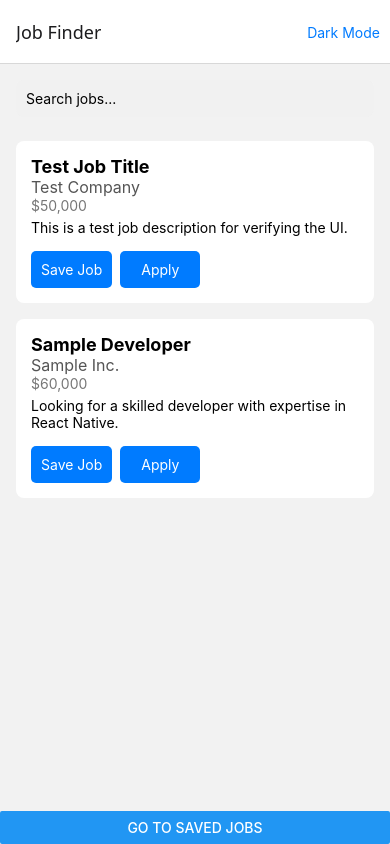
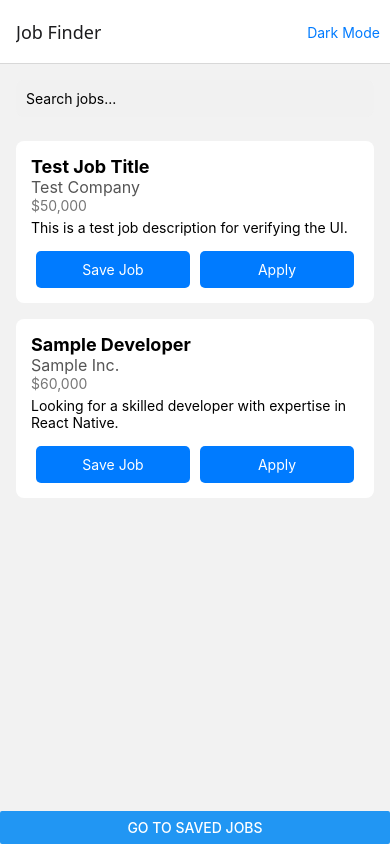
Before and after one commit to Seiyuu2/Job-finder-midterm, a React Native app: screen /JobFinderScreen in a window 390 px wide. Built offline with nearby package versions, Linux system fonts and the light colour scheme.

Commit message:
RESTORED OG

```diff
--- a/components/JobCard.tsx
+++ b/components/JobCard.tsx
@@ -5,29 +5,19 @@ import { Job } from '../api/jobApi';
 
 type JobCardProps = {
   job: Job;
-  onSave?: (job: Job) => void;
-  onApply?: (job: Job) => void;
-  onRemove?: (job: Job) => void; // <- NEW
-  saved?: boolean;
+  onSave: (job: Job) => void;
+  onApply: (job: Job) => void;
+  saved: boolean;
 };
 
-const JobCard: React.FC<JobCardProps> = ({
-  job,
-  onSave,
-  onApply,
-  onRemove,
-  saved = false,
-}) => {
+const JobCard: React.FC<JobCardProps> = ({ job, onSave, onApply, saved }) => {
   return (
     <View style={styles.card}>
       <Text style={styles.title}>{job.title}</Text>
       <Text style={styles.company}>{job.companyName}</Text>
       {job.salary && <Text style={styles.salary}>{job.salary}</Text>}
       {job.description && <Text style={styles.description}>{job.description}</Text>}
-
       <View style={styles.buttonContainer}>
-        {/* If onSave is provided, show a Save or Saved button */}
-        {onSave && (
         <TouchableOpacity
           style={[styles.button, saved && styles.savedButton]}
           onPress={() => onSave(job)}
@@ -35,24 +25,9 @@ const JobCard: React.FC<JobCardProps> = ({
         >
           <Text style={styles.buttonText}>{saved ? 'Saved' : 'Save Job'}</Text>
         </TouchableOpacity>
-        )}
-
-        {/* If onApply is provided, show an Apply button */}
-        {onApply && (
         <TouchableOpacity style={styles.button} onPress={() => onApply(job)}>
           <Text style={styles.buttonText}>Apply</Text>
         </TouchableOpacity>
-        )}
-
-        {/* If onRemove is provided, show a Remove button */}
-        {onRemove && (
-          <TouchableOpacity
-            style={[styles.button, styles.removeButton]}
-            onPress={() => onRemove(job)}
-          >
-            <Text style={styles.buttonText}>Remove</Text>
-          </TouchableOpacity>
-        )}
       </View>
     </View>
   );
@@ -86,21 +61,18 @@ const styles = StyleSheet.create({
   buttonContainer: {
     flexDirection: 'row',
     marginTop: 10,
-    justifyContent: 'flex-start',
+    justifyContent: 'space-between',
   },
   button: {
     backgroundColor: '#007bff',
     padding: 10,
     borderRadius: 5,
-    marginRight: 8,
+    flex: 1,
+    marginHorizontal: 5,
     alignItems: 'center',
-    minWidth: 80,
   },
   savedButton: {
     backgroundColor: '#28a745',
-  },
-  removeButton: {
-    backgroundColor: '#dc3545',
   },
   buttonText: {
     color: '#FFF',
--- a/screens/SavedJobsScreen.tsx
+++ b/screens/SavedJobsScreen.tsx
@@ -1,6 +1,6 @@
 // src/screens/SavedJobsScreen.tsx
 import React, { useState } from 'react';
-import { View, FlatList, StyleSheet, Alert } from 'react-native';
+import { View, FlatList, Button, StyleSheet, Alert } from 'react-native';
 import { NativeStackScreenProps } from '@react-navigation/native-stack';
 import { RootStackParamList } from '../navigation/AppNavigator';
 import { Job } from '../api/jobApi';
@@ -9,16 +9,18 @@ import JobCard from '../components/JobCard';
 type Props = NativeStackScreenProps<RootStackParamList, 'SavedJobsScreen'>;
 
 const SavedJobsScreen: React.FC<Props> = ({ navigation, route }) => {
+  // The route now has savedJobs as defined in RootStackParamList
   const initialSavedJobs: Job[] = route.params.savedJobs;
   const [savedJobs, setSavedJobs] = useState<Job[]>(initialSavedJobs);
 
+  // Optionally, if you want to implement removal functionality,
+  // you can integrate handleRemoveJob with a button on the JobCard.
   const handleRemoveJob = (job: Job) => {
     Alert.alert('Remove Job', 'Are you sure you want to remove this job?', [
       { text: 'Cancel' },
       {
         text: 'Yes',
-        onPress: () =>
-          setSavedJobs((prev) => prev.filter((j) => j.id !== job.id)),
+        onPress: () => setSavedJobs((prev) => prev.filter((j) => j.id !== job.id)),
       },
     ]);
   };
@@ -35,12 +37,15 @@ const SavedJobsScreen: React.FC<Props> = ({ navigation, route }) => {
         renderItem={({ item }) => (
           <JobCard
             job={item}
+            onSave={() => {}}
             onApply={handleApply}
-            onRemove={handleRemoveJob}
             saved={true}
           />
         )}
       />
+      <Button title="Remove Selected Job" onPress={() => {
+        Alert.alert('Remove a job by pressing its remove button on the card.');
+      }} />
     </View>
   );
 };
```
Lines whose indentation alone changed are shown as unchanged.
